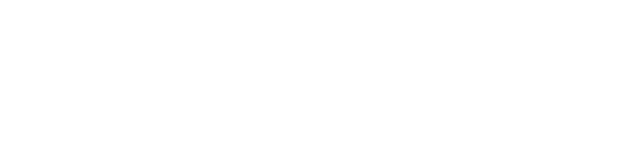
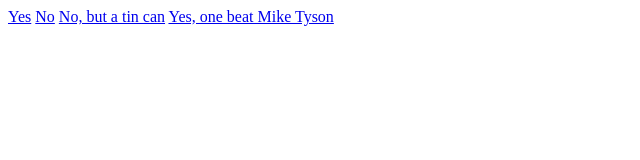
Before and after one commit to Fenneko/Portfolio, a plain HTML site: page projects/the-impossible-quiz/question-2.html in a window 1280 px wide. Shown: the whole page, without its empty margins (0-640 px from the left). Drawn offline with Linux system fonts and the light colour scheme.

Commit message:
added question-2

```diff
--- a/projects/the-impossible-quiz/question-2.html
+++ b/projects/the-impossible-quiz/question-2.html
@@ -3,9 +3,10 @@
     <head>
         <title>Can a match box?</title>
     </head>
-
-    </head>
     <body>
-
+        <a href="./index.html">Yes</a>
+        <a href="./index.html">No</a>
+        <a href="./question-3.html">No, but a tin can</a>
+        <a href="./index.html">Yes, one beat Mike Tyson</a>
     </body>
 </html>
```
